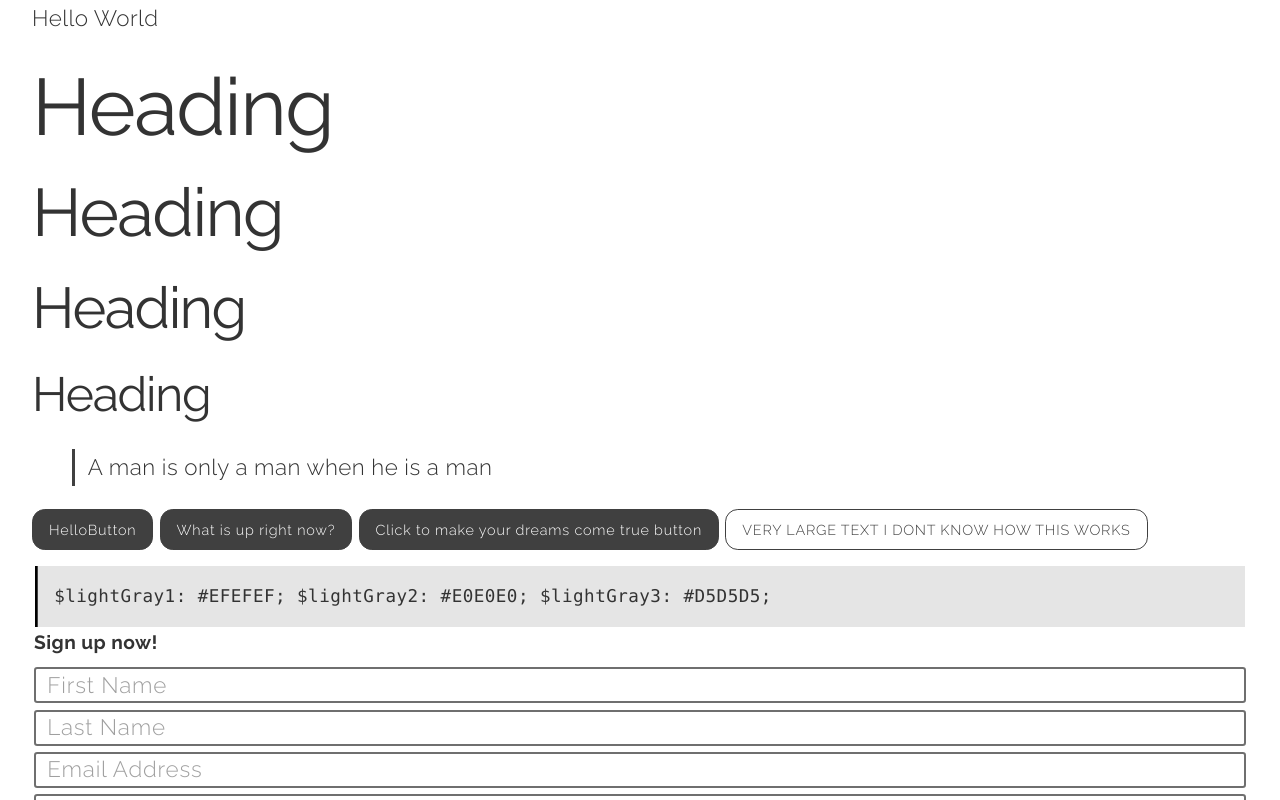
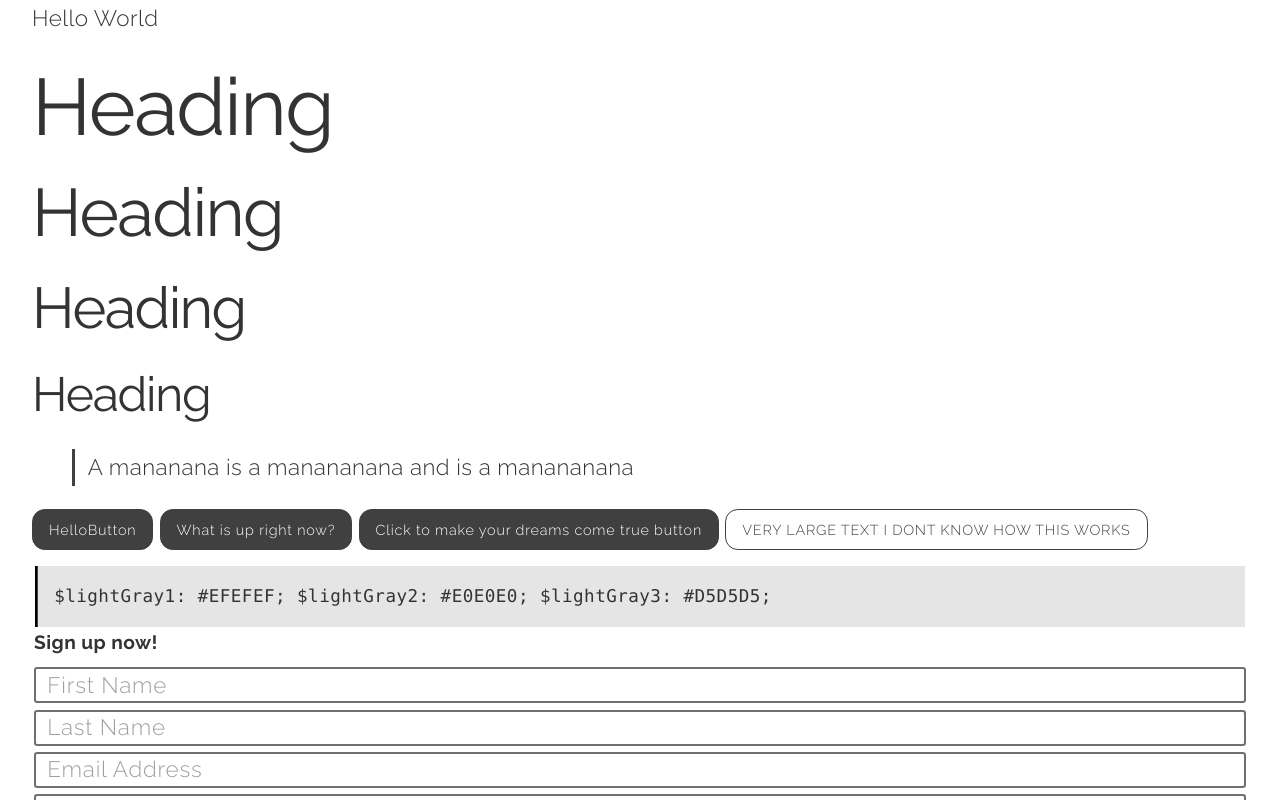
Before and after one commit to cihankoseoglu/shades, a website: page index.html in a window 1280 px wide. Shown: the top 800 px of the page. Drawn offline with Linux system fonts and the light colour scheme.

Commit message:
Changed what seemed to be a meaningless quote to a more meaningless one

```diff
--- a/index.html
+++ b/index.html
@@ -10,16 +10,14 @@
   <body>
 
     <div class="container">
-
         <p>Hello World</p>
-
         <h1>Heading</h1>
         <h2>Heading</h2>
         <h3>Heading</h3>
         <h4>Heading</h4>
 
         <blockquote>
-          A man is only a man when he is a man
+          A mananana is a manananana and is a manananana
         </blockquote>
 
         <button>HelloButton</button>
```
